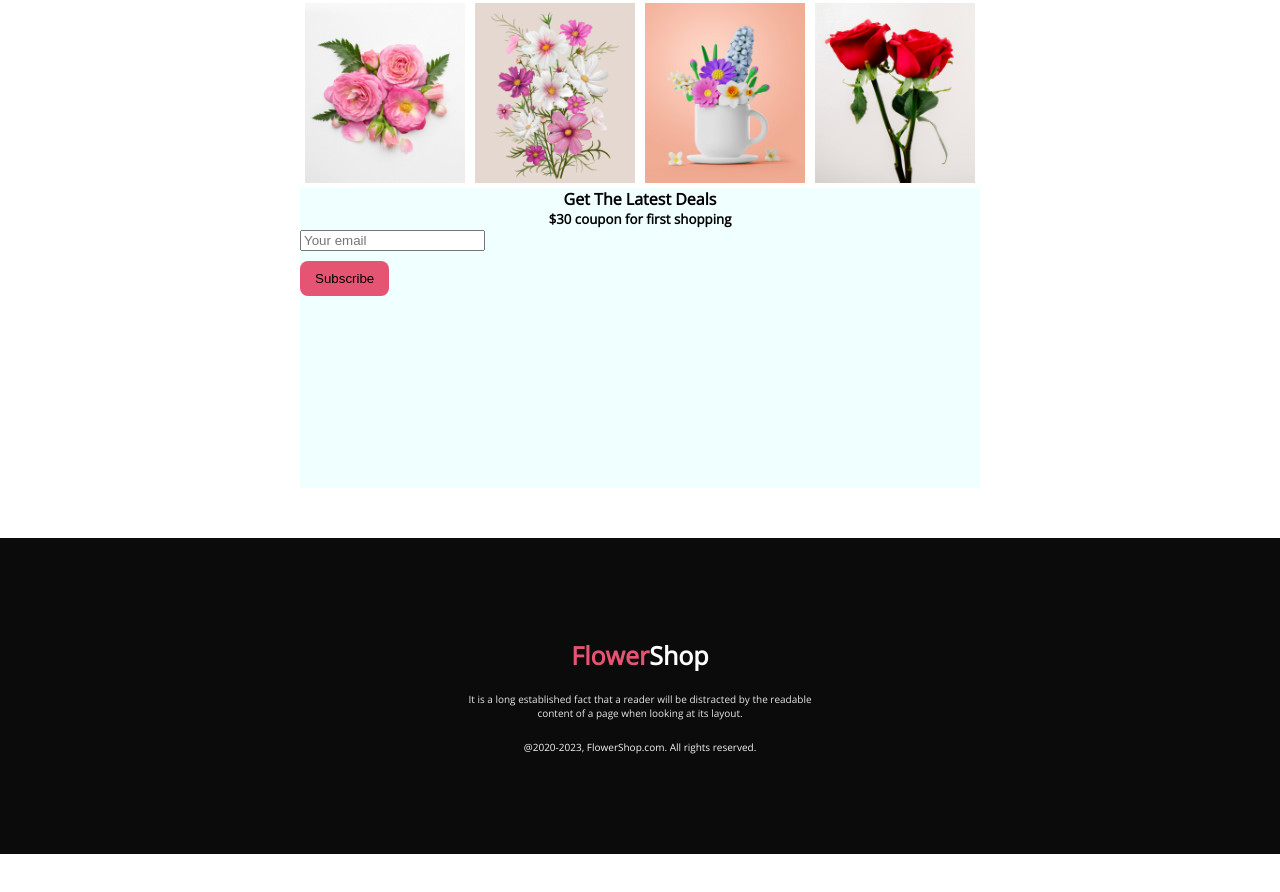
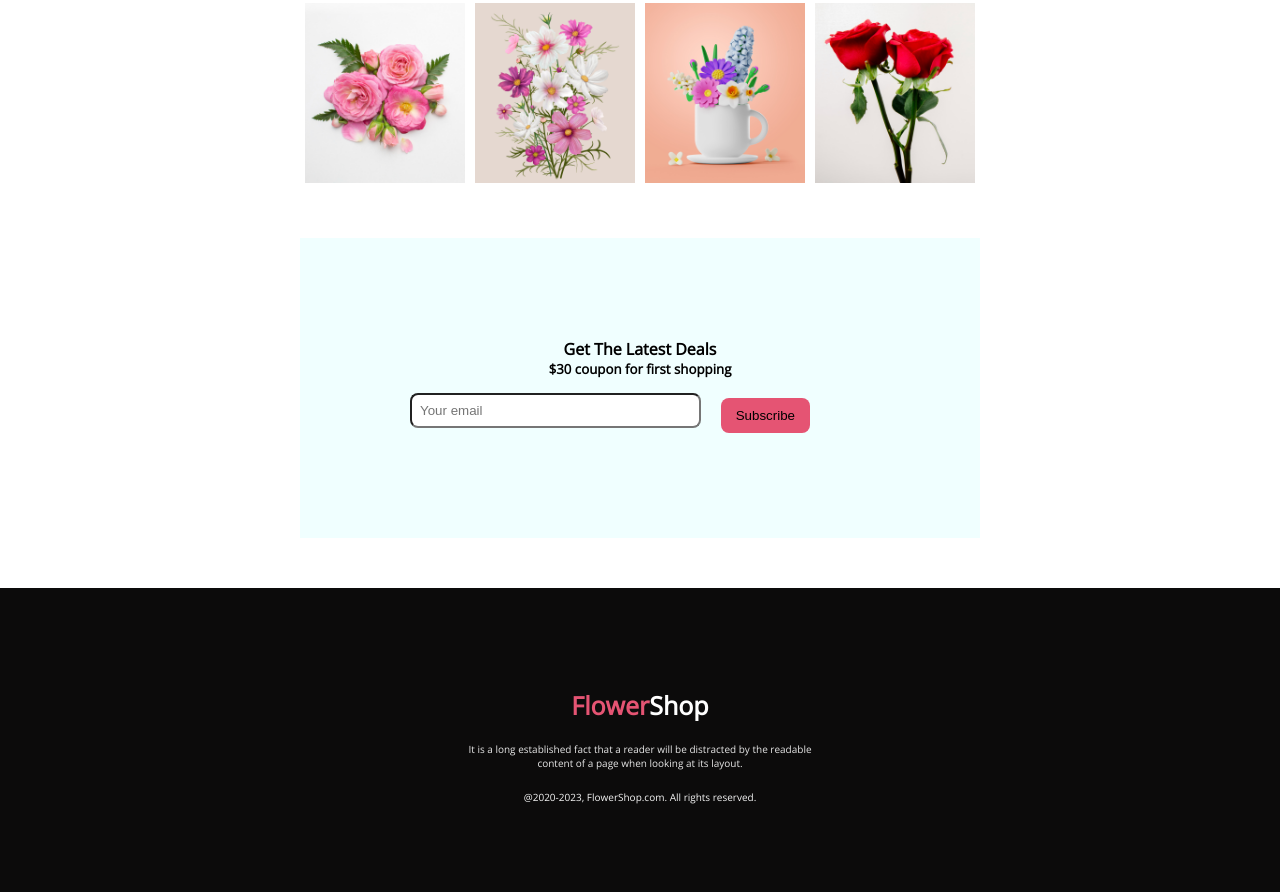
Before and after one commit to sharmin231/flower-shop-repo, a plain HTML site: page index.html in a window 1280 px wide. Shown: the part 2381-3273 px from the top of the page. Before the commit the page ends 3235 px from the top, so only its background shows below. Drawn offline with nearby package versions, Linux system fonts and the light colour scheme.

Commit message:
add this changes

```diff
--- a/index.html
+++ b/index.html
@@ -143,27 +143,20 @@
             <h5 class="two">$30 coupon for first shopping</h5>
             <div class="form-container">
                 <div class="form">
-                    <input type="text"placeholder="Your email"
+                    <input class="mailform"type="text"placeholder="Your email"
                 </div>
                 <div class="button">
                     <button class="primary-button">Subscribe</button>
                 </div>
             </div>
         </div>
-
-
-
         </section>
-
-
-
     </main>
     <footer>
     <div class="footer-section">
         <h3 class="footer-title"><span class=pink-font>Flower</span>Shop</h3>
         <p class="footer-description">It is a long established fact that a reader will be distracted by the readable <br> content of a page when looking at its layout.</p>
         <p class="footer-end-title">@2020-2023, FlowerShop.com. All rights reserved. </p>
-
     </div>
     </footer>
     </body>
--- a/style.css
+++ b/style.css
@@ -264,26 +264,16 @@ span {
     width: 680px;
     margin: 0px auto;
 }
-
-.form-container {
-    display: inline-block;
-}
-
-
-
 .one {
     text-align: center;
-}
+    margin-top: 50px;
+    padding-top: 100px;}
 
 .two {
     text-align: center;
+    margin-bottom: 10px;
+    align-items: center;
 }
-
-.form-container {
-    display: flex;
-
-}
-
 footer {
     background-color: rgb(12, 11, 11);
     margin-top: 50px;
@@ -318,3 +308,19 @@ footer {
     font-size: 10px;
     margin-top: 20px;
 }
+
+
+
+.form{
+    display: flex;
+    align-items: center;
+    gap: 20px;
+    width: 400px;
+    margin-left: 110px;
+
+}
+.mailform{
+    padding: 8px;
+    width: 300px;
+    border-radius: 8px;
+}
```
